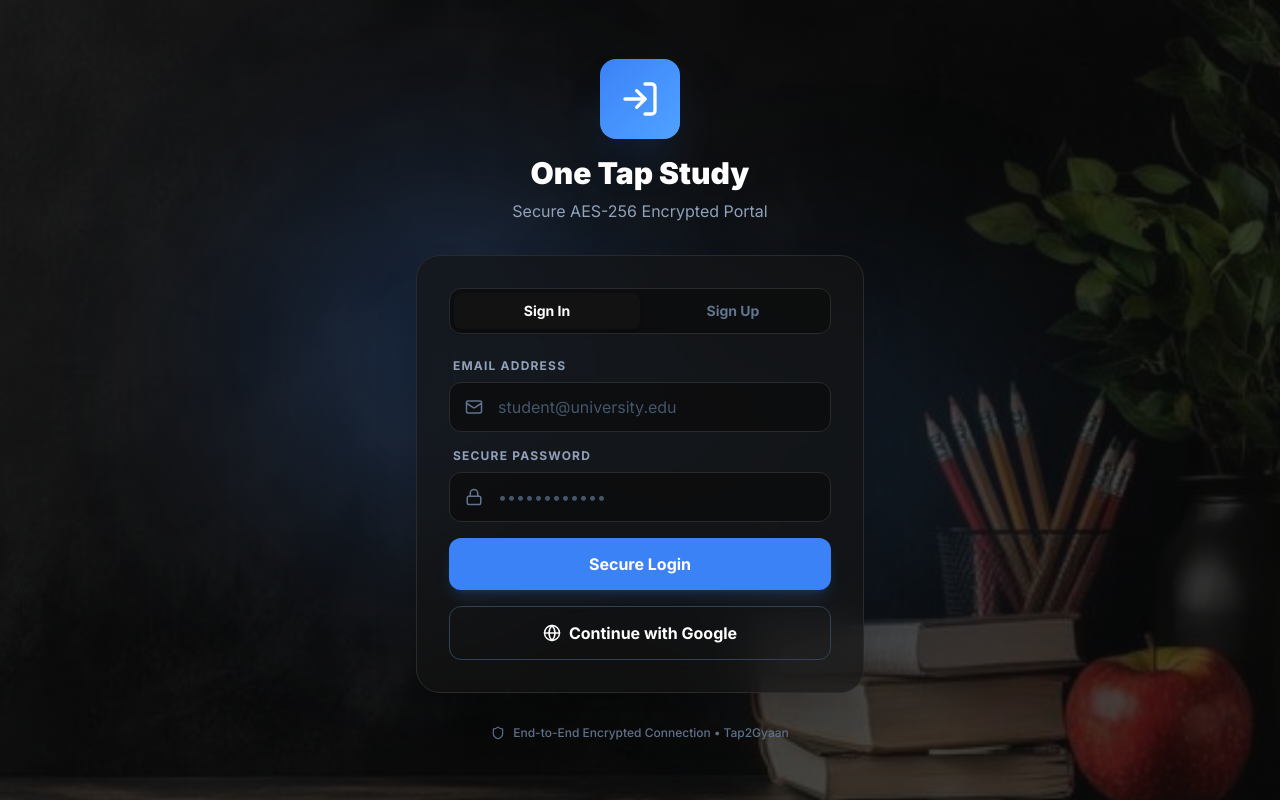
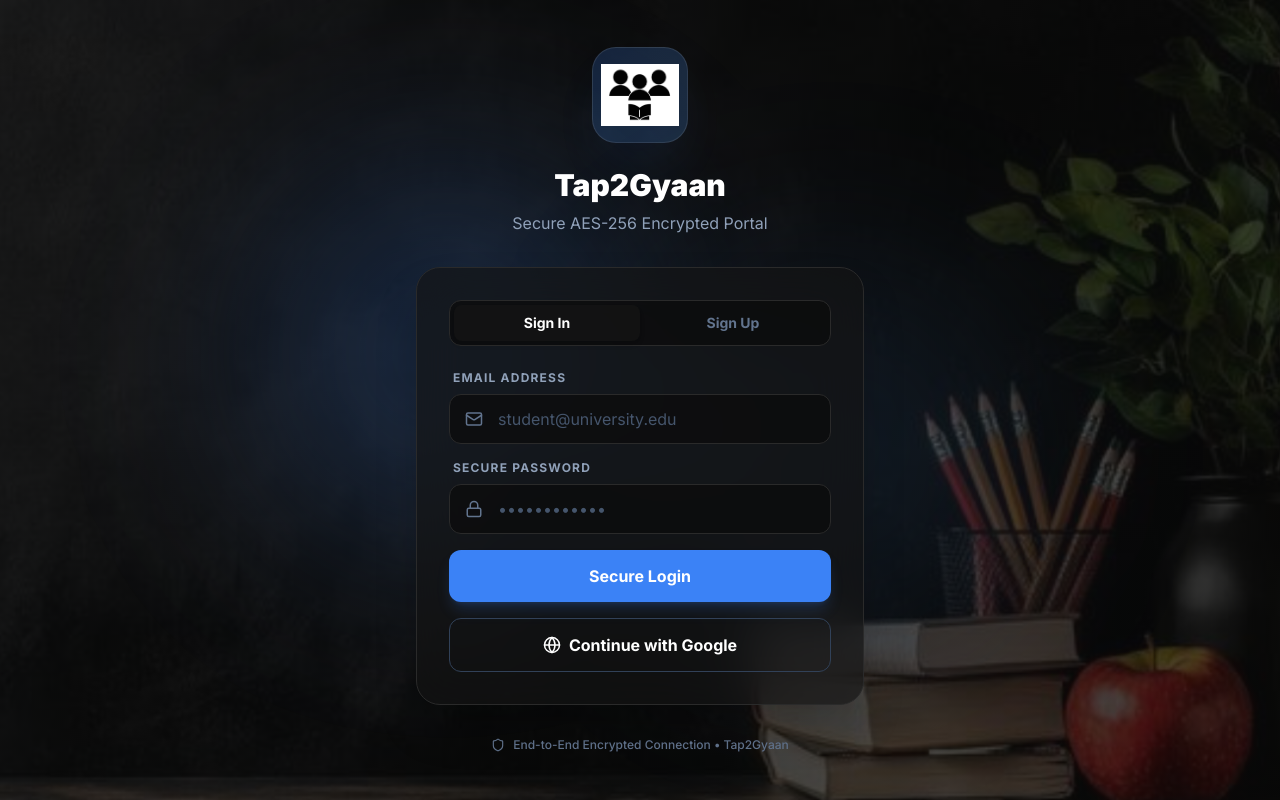
Before and after one commit to RelaxItsAryan/Tap2Gyaan, a React (Vite) app in the folder frontend/: page /settings in a window 1280 px wide. Built offline with nearby package versions, Linux system fonts and the light colour scheme; no server answers.

Commit message:
UI updated

```diff
--- a/frontend/index.html
+++ b/frontend/index.html
@@ -1,18 +1,23 @@
 <!doctype html>
 <html lang="en">
+
 <head>
   <meta charset="UTF-8" />
-    <link rel="icon" type="image/svg+xml" href="/favicon.svg" />
+  <link rel="icon" type="image/png" href="/logo.png" />
   <meta name="viewport" content="width=device-width, initial-scale=1.0" />
-    <meta name="description" content="One Tap Study — Your all-in-one study platform with live rooms, Pomodoro, quizzes, planner, and more." />
+  <meta name="description"
+    content="Tap2Gyaan — Your all-in-one study platform with live rooms, Pomodoro, quizzes, planner, and more." />
   <meta name="theme-color" content="#0A0A0A" />
   <link rel="preconnect" href="https://fonts.googleapis.com">
   <link rel="preconnect" href="https://fonts.gstatic.com" crossorigin>
-    <link href="https://fonts.googleapis.com/css2?family=Inter:wght@300;400;500;600;700;800;900&display=swap" rel="stylesheet">
+  <link href="https://fonts.googleapis.com/css2?family=Inter:wght@300;400;500;600;700;800;900&display=swap"
+    rel="stylesheet">
   <title>Tap2Gyaan</title>
 </head>
+
 <body>
   <div id="root"></div>
   <script type="module" src="/src/main.jsx"></script>
 </body>
+
 </html>
--- a/frontend/src/components/LoginPage.jsx
+++ b/frontend/src/components/LoginPage.jsx
@@ -1,6 +1,8 @@
 import React, { useState } from 'react';
 import { LogIn, UserPlus, Mail, Lock, Shield, Globe } from 'lucide-react';
 import { useApp } from '../context/AppContext';
+import logo from '../assets/logo.png';
+
 import { triggerToast } from './Toast';
 import { auth } from '../firebase';
 import {
@@ -109,10 +111,10 @@ export default function LoginPage() {
 
       <div className="w-full max-w-md relative z-10 animate-slide-up">
         <div className="text-center mb-8">
-          <div className="w-20 h-20 bg-gradient-to-br from-brand-accent to-blue-400 rounded-2xl mx-auto flex items-center justify-center mb-4 shadow-2xl shadow-brand-accent/20">
-            <LogIn size={40} className="text-white" />
+          <div className="w-24 h-24 bg-gradient-to-br from-brand-accent/20 to-blue-400/20 rounded-3xl mx-auto flex items-center justify-center mb-6 shadow-2xl shadow-brand-accent/10 overflow-hidden border border-white/10 p-2">
+            <img src={logo} alt="Tap2Gyaan Logo" className="w-full h-full object-contain" />
           </div>
-          <h1 className="text-3xl font-black text-white mb-2">One Tap Study</h1>
+          <h1 className="text-3xl font-black text-white mb-2">Tap2Gyaan</h1>
           <p className="text-slate-400">Secure AES-256 Encrypted Portal</p>
         </div>
 
@@ -124,18 +126,16 @@ export default function LoginPage() {
               <button
                 type="button"
                 onClick={() => setActiveTab('login')}
-                className={`flex-1 py-2 text-sm font-bold rounded-lg transition-all ${
-                  activeTab === 'login' ? 'bg-brand-card text-white shadow-md' : 'text-slate-500 hover:text-slate-300'
-                }`}
+                className={`flex-1 py-2 text-sm font-bold rounded-lg transition-all ${activeTab === 'login' ? 'bg-brand-card text-white shadow-md' : 'text-slate-500 hover:text-slate-300'
+                  }`}
               >
                 Sign In
               </button>
               <button
                 type="button"
                 onClick={() => setActiveTab('signup')}
-                className={`flex-1 py-2 text-sm font-bold rounded-lg transition-all ${
-                  activeTab === 'signup' ? 'bg-brand-card text-white shadow-md' : 'text-slate-500 hover:text-slate-300'
-                }`}
+                className={`flex-1 py-2 text-sm font-bold rounded-lg transition-all ${activeTab === 'signup' ? 'bg-brand-card text-white shadow-md' : 'text-slate-500 hover:text-slate-300'
+                  }`}
               >
                 Sign Up
               </button>
--- a/frontend/src/components/Sidebar.jsx
+++ b/frontend/src/components/Sidebar.jsx
@@ -6,6 +6,8 @@ import {
   CalendarDays, Clock3, BarChart3, Trophy, Settings, LogOut, Menu, X,
   Flame, Bot
 } from 'lucide-react';
+import logo from '../assets/logo.png';
+
 
 const navItems = [
   { path: '/', icon: Users, label: 'Study Rooms' },
@@ -61,12 +63,12 @@ export default function Sidebar() {
       >
         {/* Brand */}
         <div className="px-4 py-5 border-b border-brand-border flex items-center gap-3 min-h-[68px]">
-          <div className="w-9 h-9 rounded-xl bg-gradient-to-br from-brand-accent to-blue-400 flex items-center justify-center shrink-0 shadow-lg shadow-brand-accent/20">
-            <Flame size={18} className="text-white" />
+          <div className="w-10 h-10 rounded-xl bg-gradient-to-br from-brand-accent/20 to-blue-400/20 flex items-center justify-center shrink-0 shadow-lg shadow-brand-accent/10 overflow-hidden border border-white/10">
+            <img src={logo} alt="Tap2Gyaan Logo" className="w-full h-full object-cover p-1" />
           </div>
           <span className={`font-black text-white text-lg whitespace-nowrap overflow-hidden transition-all duration-300
             ${sidebarOpen ? 'opacity-100 w-auto' : 'opacity-0 w-0 lg:group-hover/sidebar:opacity-100 lg:group-hover/sidebar:w-auto'}`}>
-            One Tap Study
+            Tap2Gyaan
           </span>
         </div>
 
```
Also changed, not shown: frontend/public/logo.png (added), frontend/src/assets/logo.png (added). Lines whose indentation alone changed are shown as unchanged.
